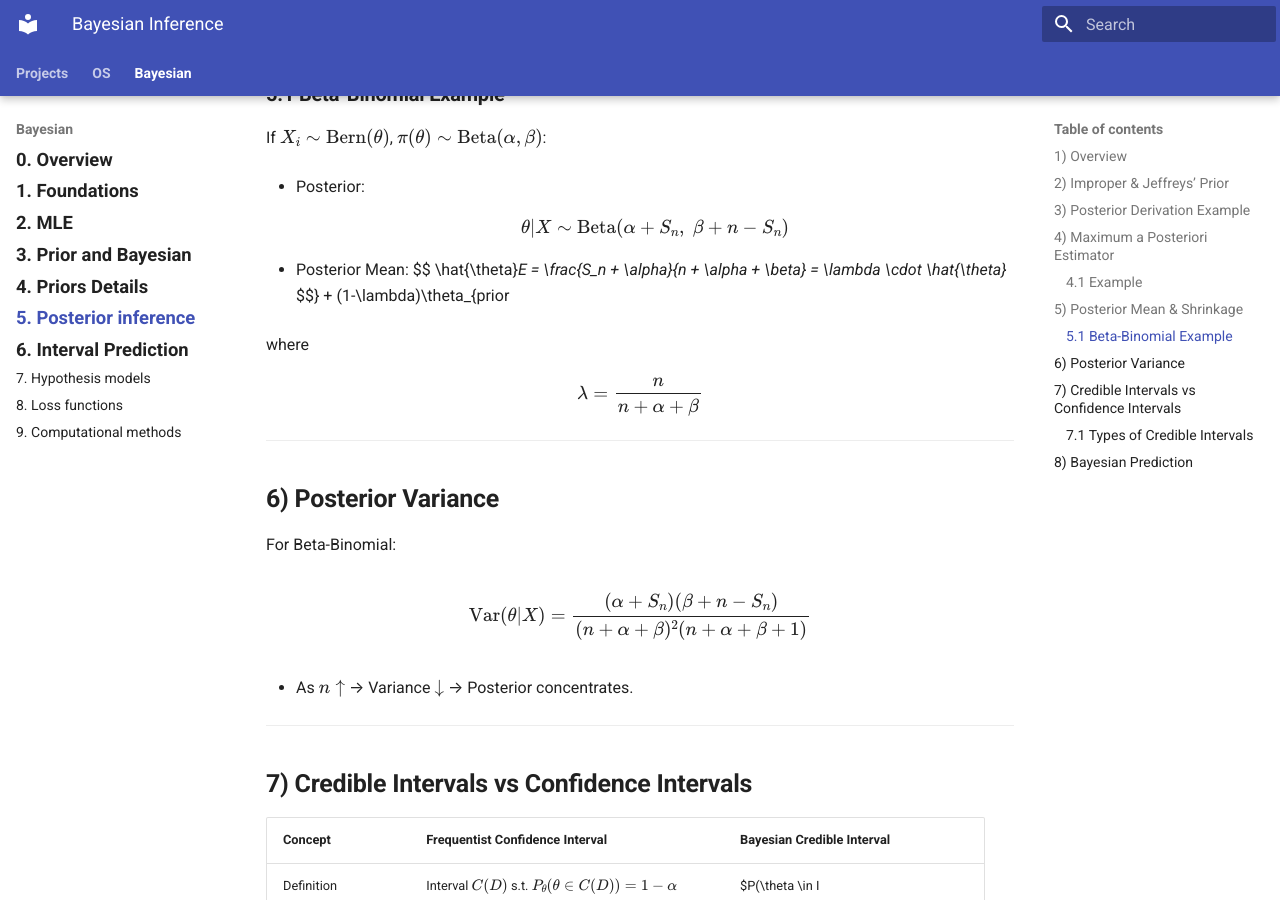
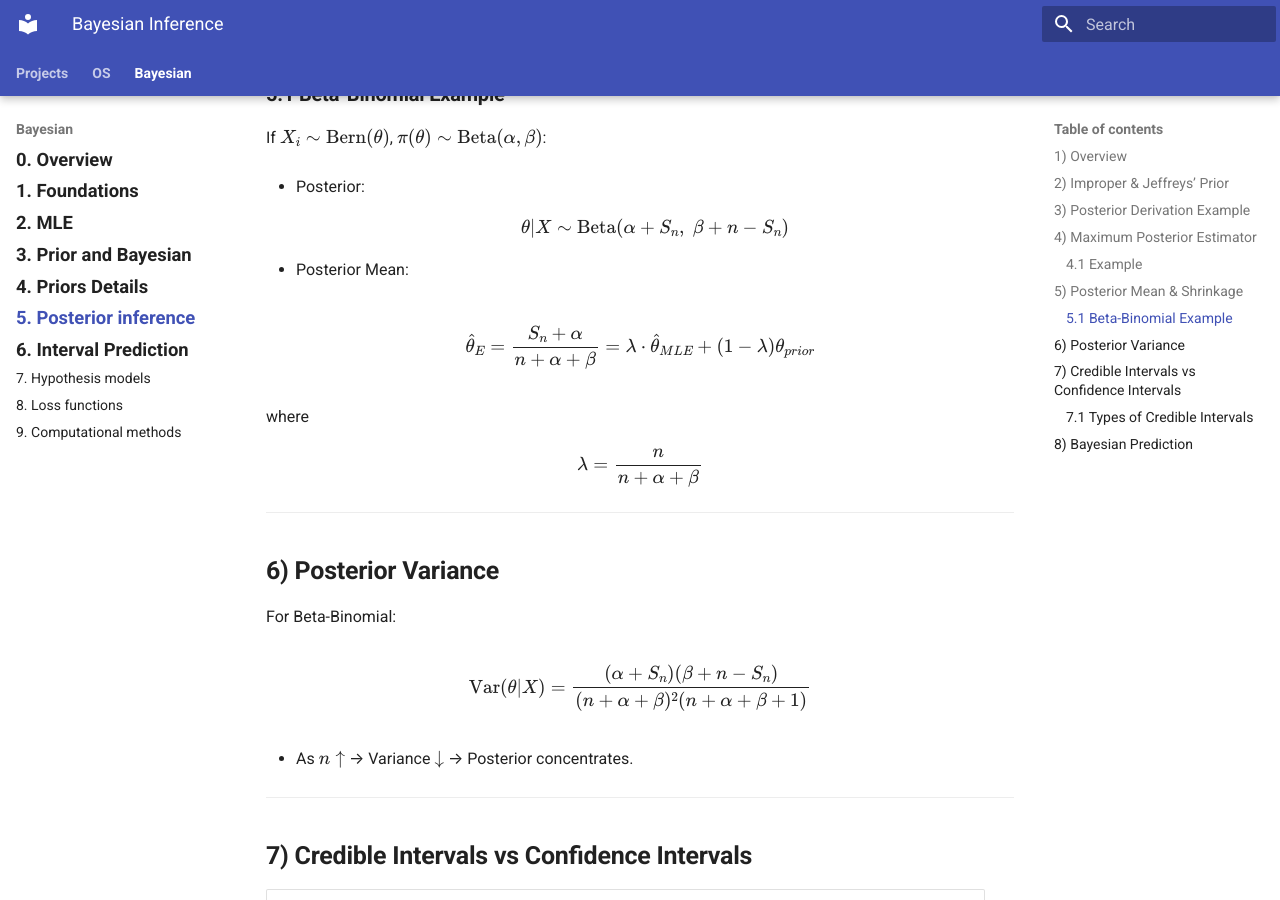
Before and after one commit to Jeongsoo-dev/ML_based_MR_CT_SeriesType_Detection, an MkDocs documentation site: the page built from docs/bayesian/lec5_posterior-inference.md, in a window 1280 px wide and 900 px high, scrolled down 2157 px. Built offline with MkDocs 1.6.1 and Material for MkDocs 9.7.7, drawn with Linux system fonts in a browser that asks for light colours; some of the changed text lies outside the part shown.

Commit message:
Update lec5_posterior-inference.md

```diff
--- a/docs/bayesian/lec5_posterior-inference.md
+++ b/docs/bayesian/lec5_posterior-inference.md
@@ -51,7 +51,7 @@ $$
 
 ---
 
-## **4) Maximum a Posteriori Estimator**
+## **4) Maximum Posterior Estimator**
 
 MAP = Posterior Mode
 
@@ -96,6 +96,7 @@ $$
 $$
 
 - Posterior Mean:
+
 $$
 \hat{\theta}_E = \frac{S_n + \alpha}{n + \alpha + \beta}
 = \lambda \cdot \hat{\theta}_{MLE} + (1-\lambda)\theta_{prior}
```
